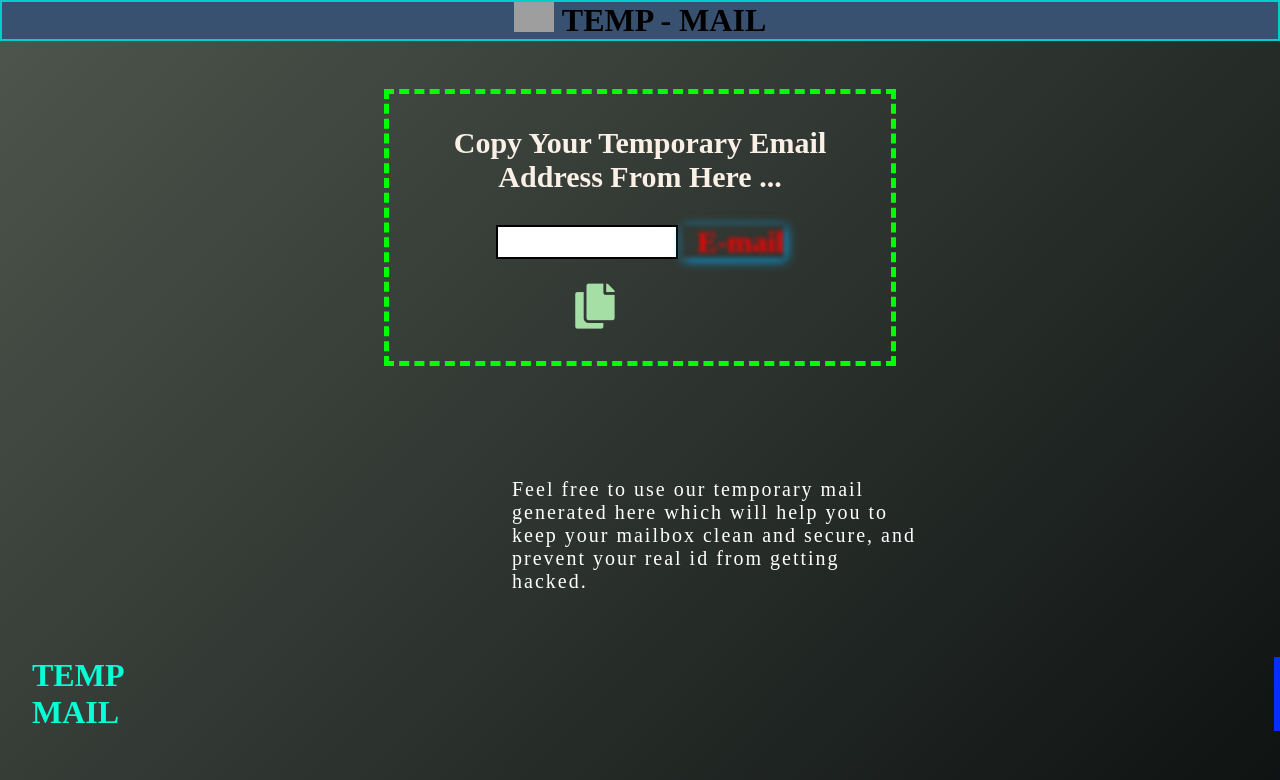
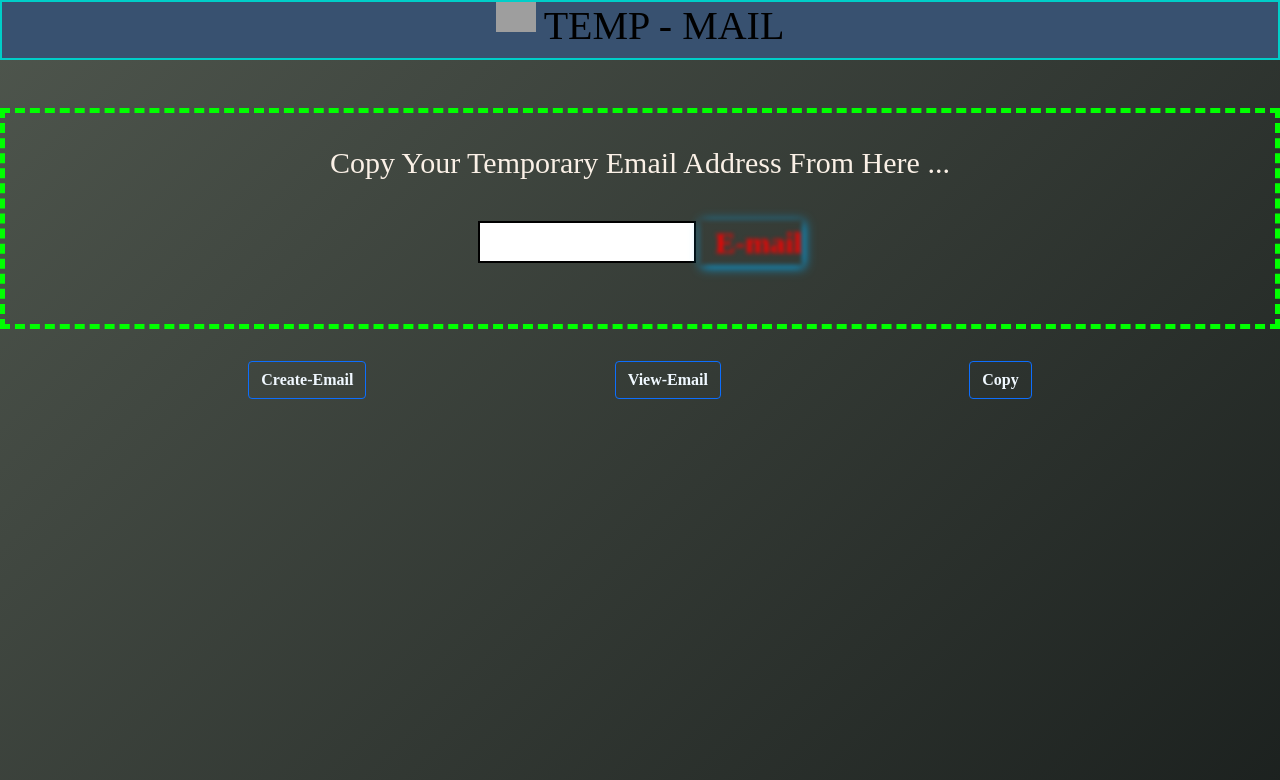
Before and after one commit to deepak20001/One-Time-Mail, a plain HTML site: page index.html in a window 1280 px wide. Shown: the top 780 px of the page. Drawn offline with nearby package versions, Linux system fonts and the light colour scheme; grey boxes are pictures that could not be loaded; a web font is replaced by a local one.

Commit message:
Edit css

```diff
--- a/index.html
+++ b/index.html
@@ -11,36 +11,57 @@
     <link href="https://fonts.googleapis.com/css2?family=Andada+Pro:wght@400;500;600;700&display=swap" rel="stylesheet">
     <link rel="stylesheet" type="text/css" href="css/all.min.css">
     <title>Temporary Mail Generator</title>
+    <link href="https://cdn.jsdelivr.net/npm/bootstrap@5.1.3/dist/css/bootstrap.min.css" rel="stylesheet"
+        integrity="sha384-1BmE4kWBq78iYhFldvKuhfTAU6auU8tT94WrHftjDbrCEXSU1oBoqyl2QvZ6jIW3" crossorigin="anonymous">
+    <script src="https://cdn.jsdelivr.net/npm/bootstrap@5.1.3/dist/js/bootstrap.bundle.min.js"
+        integrity="sha384-ka7Sk0Gln4gmtz2MlQnikT1wXgYsOg+OMhuP+IlRH9sENBO0LRn5q+8nbTov4+1p"
+        crossorigin="anonymous"></script>
+
 </head>
 
 <body>
 
+
     <header>
-        <div class="nav-bar">
+        <div class="nav-bar container-fluid">
             <div class="logo">
                 <img src="https://cdn-icons-png.flaticon.com/512/324/324123.png" alt="logo" width="40px">
             </div>
             <h1>Temp - Mail</h1>
         </div>
 
-        <div class="border-mail">
+        <div class="border-mail container-fluid">
             <h3>Copy Your Temporary Email Address From Here ...</h3>
             <div class="form">
                 <input type="text" id="email" class="form-input" autocomplete="off">
                 <label for="email" class="form-label">E-mail</label>
             </div>
-            <i class="fas fa-copy"></i>
         </div>
 
-        <div class="border-mail-text">
+        <div class="buttons">
+            <button type="button" class="btn btn-outline-primary"
+                style="color: aliceblue; font-weight:bolder;">Create-Email</button>
+            <button type="button" class="btn btn-outline-primary"
+                style="color: aliceblue; font-weight:bolder;">View-Email</button>
+            <button type="button" class="btn btn-outline-primary"
+                style="color: aliceblue; font-weight:bolder;">Copy</button>
+        </div>
+
+        <div class="border-mail-text container-fluid">
             <p>Feel free to use our temporary mail generated here which will help you to keep your mailbox clean and
                 secure, and prevent your real id from getting hacked.</p>
         </div>
-        <div id="animate">
+        <div id="animate" class="container-fluid">
             <h1>TEMP <br>MAIL</h1>
 
     </header>
 
 </body>
+<script src="https://cdn.jsdelivr.net/npm/@popperjs/core@2.10.2/dist/umd/popper.min.js"
+    integrity="sha384-7+zCNj/IqJ95wo16oMtfsKbZ9ccEh31eOz1HGyDuCQ6wgnyJNSYdrPa03rtR1zdB"
+    crossorigin="anonymous"></script>
+<script src="https://cdn.jsdelivr.net/npm/bootstrap@5.1.3/dist/js/bootstrap.min.js"
+    integrity="sha384-QJHtvGhmr9XOIpI6YVutG+2QOK9T+ZnN4kzFN1RtK3zEFEIsxhlmWl5/YESvpZ13"
+    crossorigin="anonymous"></script>
 
 </html>
--- a/style.css
+++ b/style.css
@@ -1,4 +1,4 @@
-@import url('https://fonts.googleapis.com/css2?family=Andada+Pro:wght@400;500;600;700&display=swap');
+ @import url('https://fonts.googleapis.com/css2?family=Andada+Pro:wght@400;500;600;700&display=swap');
 
 :root {
     --main-color : black;
@@ -19,7 +19,7 @@ body {
     animation: change 20s ease-in-out infinite ;
 }
 
-@keyframes change {
+ @keyframes change {
     0% {
         background-position:0 50%;
     }
@@ -133,6 +133,11 @@ body {
 .border-mail-text p {
     font-size: 20px;
     letter-spacing: 2px;
+    color: #fcfcfc;
+    border: 0px solid black;
+    width: 60%;
+    font-weight: bolder;
+    margin: 17rem;
 }
 
 #animate {
@@ -154,3 +159,11 @@ body {
         width: 100%;
     }
 }
+
+
+.buttons {
+    display: flex;
+    justify-content: space-evenly;
+    align-items: center;
+    margin-top: 2rem;
+}
```
